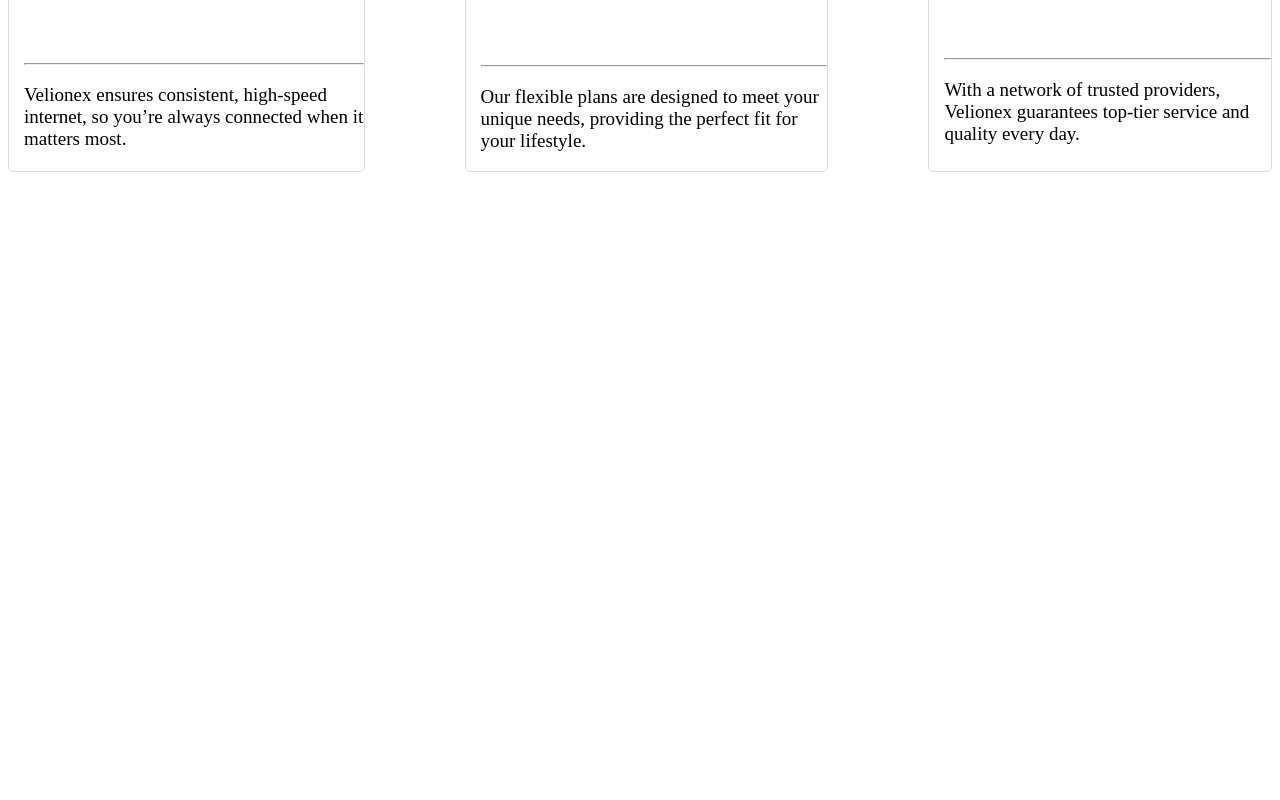
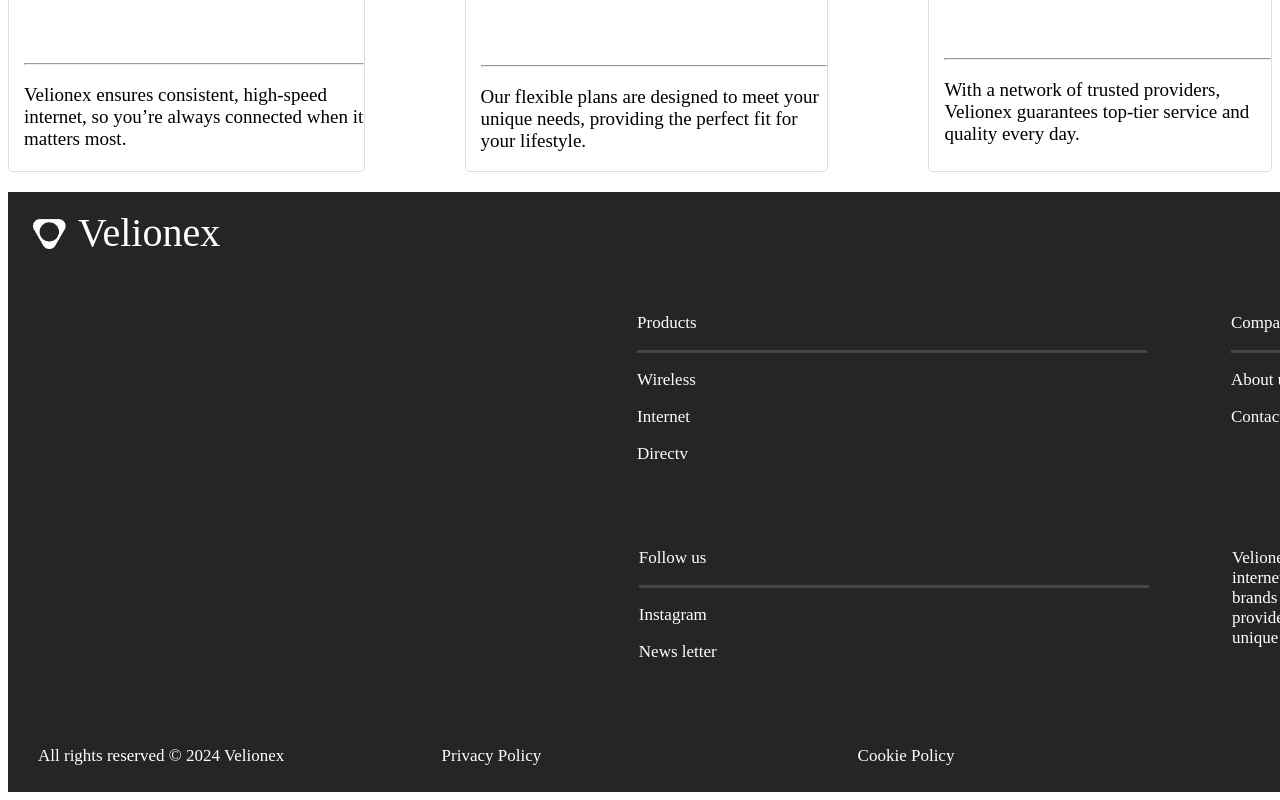
Before and after one commit to khushboo-102/prework, a React (Vite) app: page / in a window 1280 px wide. Shown: the part 2430-3230 px from the top of the page. Before the commit the page ends 2610 px from the top, so only its background shows below. Built offline with nearby package versions, Linux system fonts and the light colour scheme.

Commit message:
finished the footer component

```diff
--- a/src/App.jsx
+++ b/src/App.jsx
@@ -6,46 +6,50 @@
 import MainSection2 from "./Components/MainSection2"
 import MainSection3 from "./Components/MainSection3"
 import MainSection4 from "./Components/MainSection4"
+import Footer from "./Components/Footer"
 
 
 
 
 
- function App (){
+
+function App() {
 
     return (
         <>
-    <Navigation/>
-    <Herobar/>
-    <MainSection1/>
-    <MainSection2/>
+            <Navigation />
+            <Herobar />
+            <MainSection1 />
+            <MainSection2 />
             <div className="Mainsection3">
-    <MainSection3 image = "wireless.png"
-    firstpara = "Wireless"
-    heading = "Reliable Wireless Solutions"
-    secondpara = "Discover Wireless Freedom with Velionex – Explore flexible, high-speed options that keep you connected wherever you are"
-    lists = {["Stay connected anywhere", "Seamless setup", "Flexible plans"]}
-    button = "Explore Wireless"/>
+                <MainSection3 image="wireless.png"
+                    firstpara="Wireless"
+                    heading="Reliable Wireless Solutions"
+                    secondpara="Discover Wireless Freedom with Velionex – Explore flexible, high-speed options that keep you connected wherever you are"
+                    lists={["Stay connected anywhere", "Seamless setup", "Flexible plans"]}
+                    button="Explore Wireless" />
 
-<MainSection3 image = "internet.jpeg"
-    firstpara = "Internet"
-    heading = "Powerful Connections"
-    secondpara = "Explore High-Speed Internet with Velionex – Flexible plans to keep you connected, every day."
-    lists = {["Fast, Reliable Speeds", "Customized Options", "Dependable Service"]}
-    button = "Explore Internet"/>
+                <MainSection3 image="internet.jpeg"
+                    firstpara="Internet"
+                    heading="Powerful Connections"
+                    secondpara="Explore High-Speed Internet with Velionex – Flexible plans to keep you connected, every day."
+                    lists={["Fast, Reliable Speeds", "Customized Options", "Dependable Service"]}
+                    button="Explore Internet" />
 
-<MainSection3 image = "directv.png"
-    firstpara = "Directv"
-    heading = "Premium Entertainment"
-    secondpara = "Explore DIRECTV with Velionex – tailored plans to bring you the best in TV and streaming, wherever you are."
-    lists = {["Hundreds of Channels", "Stream on Any Device", "Crystal-Clear HD and"]}
-    button = "Explore Directv"/>
+                <MainSection3 image="directv.png"
+                    firstpara="Directv"
+                    heading="Premium Entertainment"
+                    secondpara="Explore DIRECTV with Velionex – tailored plans to bring you the best in TV and streaming, wherever you are."
+                    lists={["Hundreds of Channels", "Stream on Any Device", "Crystal-Clear HD and"]}
+                    button="Explore Directv" />
 
 
             </div>
-    <MainSection4/>
+            <MainSection4 />
+            <Footer/>
         </>
 
-)}
+    )
+}
 
 export default App
--- a/src/Components/Footer.jsx
+++ b/src/Components/Footer.jsx
@@ -0,0 +1,45 @@
+import "../Styles/Footer.css"
+function Footer(){
+    return(
+        <footer>
+            <div className="logoDiv">
+                <img src="footerLogo.png" alt="" />
+                <p>Velionex</p>
+            </div>
+             <div className="footerDiv1">
+                <section>
+                    <p>Products</p>
+                    <hr/>
+                    <p>Wireless</p>
+                    <p>Internet</p>
+                    <p>Directv</p>
+                </section>
+                <section>
+                    <p>Company</p>
+                    <hr />
+                    <p>About us</p>
+                    <p>Contact</p>
+                </section>
+            </div>
+            <div className="footerDiv2">
+                <section>
+                    <p>Follow us</p>
+                    <hr/>
+                    <p>Instagram</p>
+                    <p>News letter</p>
+                </section>
+                <section>
+                    <p>Velionex is a trusted provider with 20+ years of experience of providing tailored internet and mobile services. As an authorized partner and reseller for renowned brands such as AT&T, Frontier Communications, and Kinetic/Windstream, we provide customers with a variety of subscription options designed to meet their unique needs.z</p>
+                </section>
+            </div>
+
+            <div className="footerDiv3">
+                <p className="copyrightText">All rights reserved © 2024 Velionex</p>
+                <p className="privacyTittle">Privacy Policy</p>
+                <p className="CookieTittle">Cookie Policy</p>
+            </div>
+          </footer>
+    )
+}
+
+export default Footer
--- a/src/Components/Navigation.jsx
+++ b/src/Components/Navigation.jsx
@@ -5,7 +5,7 @@
 function Navigation(){
     return(
         <nav className="Nav">
-        <div className="logoDiv">
+        <div className="Logodiv">
            <img src="logo.png" alt=""/>
            <p>Velionex</p>
         </div>
--- a/src/Styles/Footer.css
+++ b/src/Styles/Footer.css
@@ -0,0 +1,96 @@
+ footer {
+     background-color: #252525;
+     width: 1817px;
+     height: 600px;
+     margin-top: 20px;
+ }
+
+ /*--------------------- Footer logo styling----------------------- */
+
+ .logoDiv {
+     display: flex;
+     margin-left: 25px;
+ }
+
+ .logoDiv p {
+     color: white;
+     /* padding-top: -20px; */
+     font-size: 40px;
+     padding-left: 12px;
+     margin-top: 17px;
+ }
+
+ .logoDiv img {
+     /* width: 35px; */
+     height: 30px;
+     padding-top: 27px;
+ }
+
+ /* ------------------footerDiv1------------------ */
+
+ .footerDiv1 {
+     color: white;
+     display: flex;
+     justify-content: space-evenly;
+     /* max-width: 40px; */
+     padding-left: 30%;
+     font-size: 17px;
+
+ }
+
+ .footerDiv1 hr {
+     width: 510px;
+     color: #FFFFFF26;
+ }
+
+ /* -------------------footerDiv2-------------------------- */
+ .footerDiv2 {
+     color: white;
+     display: flex;
+     justify-content: space-evenly;
+     /* max-width: 40px; */
+     padding-left: 34%;
+     padding-top: 50px;
+     font-size: 17px;
+ }
+
+ .footerDiv2 hr {
+     width: 510px;
+     color: #FFFFFF26;
+     margin-right: 12%;
+ }
+
+ .footerDiv2 p {
+     width: 580px;
+ }
+
+ /* --------------------footerDiv3-------------------------------- */
+ .footerDiv3 {
+     display: flex;
+     color: white;
+     gap: 420px;
+     margin-top: 50px;
+     margin-left: 30px;
+ }
+
+ .footerDiv3 .privacyTittle {
+     position: absolute;
+     left: 34.5%;
+     font-size: 17px;
+ }
+
+ .footerDiv3 .CookieTittle {
+     position: absolute;
+     left: 67%;
+     font-size: 17px;
+ }
+
+ .footerDiv3 .copyrightText {
+     font-size: 17px;
+ }
+
+ footer hr {
+     border: none;
+     border-top: 3px solid #FFFFFF26;
+     /* change to your desired color */
+ }
--- a/src/Styles/Navigation.css
+++ b/src/Styles/Navigation.css
@@ -3,11 +3,11 @@
     /* width: 50px; */
     height:50px;
  }
- .logoDiv{
+ .Logodiv{
     display: flex;
     gap: 10px;
  }
- .logoDiv p{
+ .Logodiv p{
     font-size: 35px;
     margin-top: 6px;
  }
```
Also changed, not shown: public/footerLogo.png (added). Lines whose indentation alone changed are shown as unchanged.
